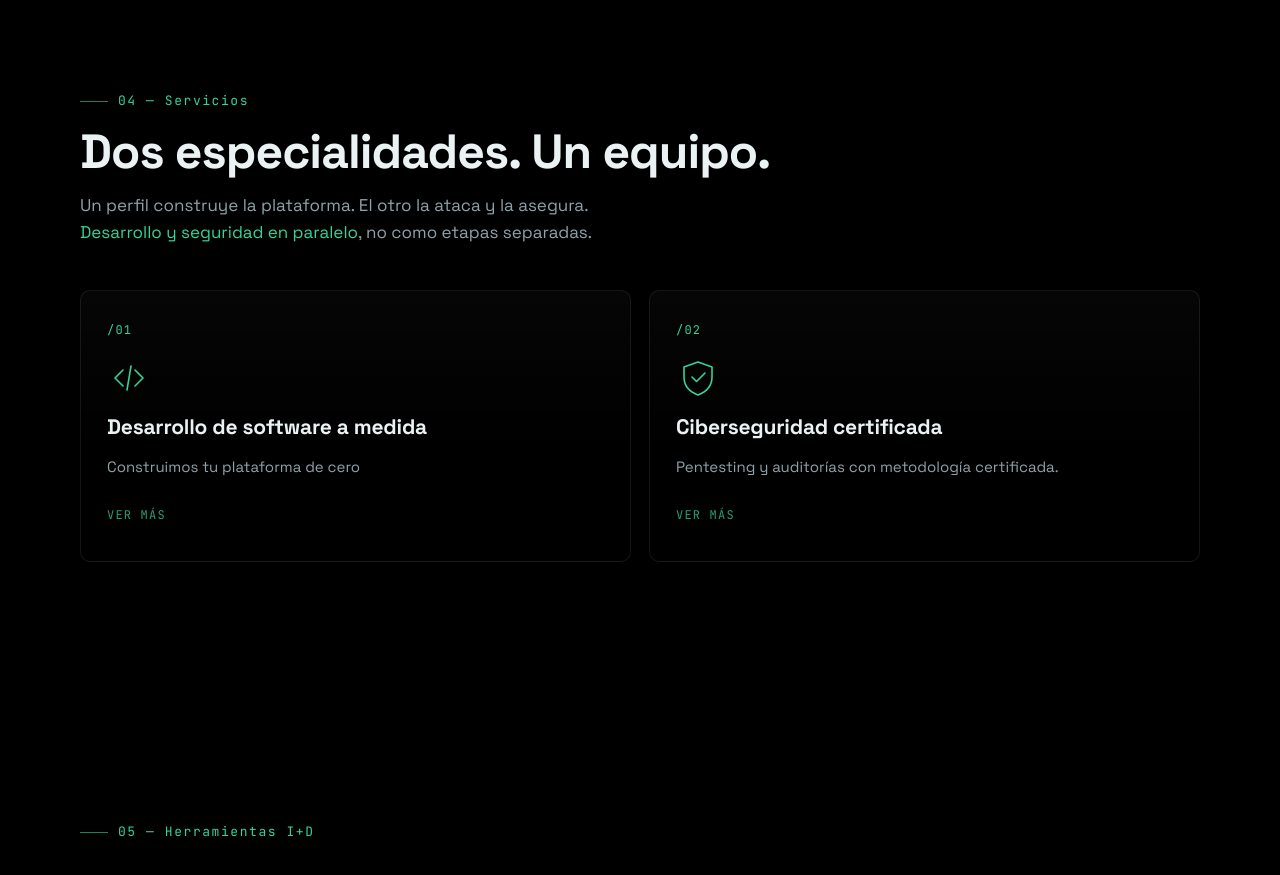
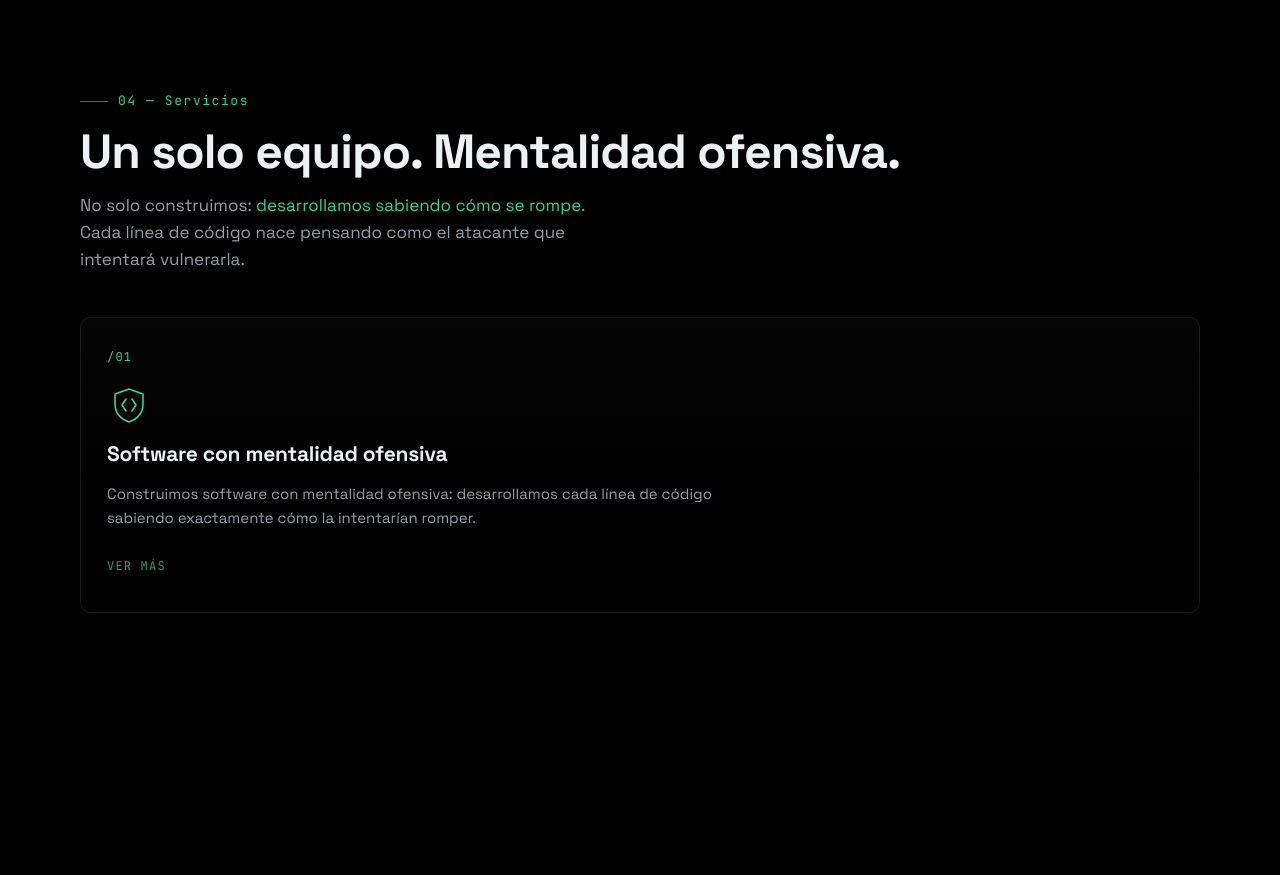
Before and after one commit to RawSecSolutions/RawSecLanding, a Next.js app in the folder rawsec-landing/: page / in a window 1280 px wide. Shown: the part 4200-5075 px from the top of the page. Built offline with nearby package versions, Linux system fonts and the light colour scheme.

Commit message:
servicios arreglo

```diff
--- a/rawsec-landing/app/globals.css
+++ b/rawsec-landing/app/globals.css
@@ -222,6 +222,12 @@ body.motion-min .strip-track { animation: none; }
 /* ============ services grid ============ */
 .svc-grid { display: grid; gap: 18px; }
 @media (min-width: 760px) { .svc-grid { grid-template-columns: repeat(2, 1fr); } }
+.svc-grid--single { grid-template-columns: 1fr; }
+@media (min-width: 760px) { .svc-grid--single { grid-template-columns: 1fr; } }
+.svc--single { padding: 40px 40px; }
+.svc--single h3 { font-size: 24px; }
+.svc--single > p { font-size: 16px; max-width: 68ch; }
+.svc--single .contenido-desplegable ul { margin-top: 18px; }
 
 .svc {
   border: 1px solid var(--line); border-radius: 10px; padding: 30px 26px;
--- a/rawsec-landing/src/components/Services.tsx
+++ b/rawsec-landing/src/components/Services.tsx
@@ -5,57 +5,44 @@ import { SectionHead } from '@/components/SectionHead'
 import { Reveal } from '@/components/ui/Reveal'
 import { ExpandToggle } from '@/components/ui/ExpandToggle'
 
-const ICONS: Record<string, ReactNode> = {
-  code: (
+const ICON_OFFENSIVE: ReactNode = (
   <svg viewBox="0 0 44 44" fill="none" stroke="currentColor" strokeWidth="1.6" strokeLinecap="round" strokeLinejoin="round" className="icon">
-      <path d="M16 14 L8 22 L16 30" /><path d="M28 14 L36 22 L28 30" /><path d="M24 10 L20 34" />
+    <path d="M22 6 L36 11 V21 C36 30 30 36 22 39 C14 36 8 30 8 21 V11 Z" />
+    <path d="M19 16 L15 22 L19 28" /><path d="M25 16 L29 22 L25 28" />
   </svg>
-  ),
-  shield: (
-    <svg viewBox="0 0 44 44" fill="none" stroke="currentColor" strokeWidth="1.6" strokeLinecap="round" strokeLinejoin="round" className="icon">
-      <path d="M22 6 L36 11 V21 C36 30 30 36 22 39 C14 36 8 30 8 21 V11 Z" /><path d="M16 21 L20.5 25.5 L29 17" />
-    </svg>
-  ),
+)
+
+const SERVICE = {
+  title: 'Software con mentalidad ofensiva',
+  desc1: 'Construimos software con mentalidad ofensiva: desarrollamos cada línea de código sabiendo exactamente cómo la intentarían romper.',
+  desc2: 'Desarrollo y seguridad no son etapas separadas. Diseñamos, escribimos y desplegamos pensando como el atacante que intentará vulnerarlo, para entregar plataformas que ya nacen preparadas para resistir.',
+  li: [
+    'Plataformas web, SaaS, LMS y e-commerce',
+    'Integraciones, IA y automatización',
+    'Pentesting web, API e infraestructura',
+    'Auditorías cloud (AWS), hardening y cumplimiento',
+  ],
 }
-
-const SERVICES = [
-  {
-    icon: 'code',
-    title: 'Desarrollo de software a medida',
-    desc1: 'Construimos tu plataforma de cero',
-    desc2: 'Apps web / móvil, Sistemas de gestión de aprendizaje, e-commerce, portafolios, integraciones con APIs externas, dashboards y analítica de datos. Desde el diseño hasta el despliegue en producción.',
-    li: ['Plataformas web y SaaS', 'LMS, e-commerce y pasarelas de pago', 'Integraciones, IA y automatización'],
-  },
-  {
-    icon: 'shield',
-    title: 'Ciberseguridad certificada',
-    desc1: 'Pentesting y auditorías con metodología certificada.',
-    desc2: 'Encontramos las vulnerabilidades antes que un atacante y entregamos el reporte para cerrarlas.',
-    li: ['Pentesting web, API e infraestructura', 'Auditorías de red y cloud (AWS)', 'Hardening y cumplimiento normativo'],
-  },
-]
 
 export function Services() {
   return (
     <section className="block" id="servicios" data-screen-label="Servicios">
       <div className="container">
-        <SectionHead label="04 — Servicios" title="Dos especialidades. Un equipo."
-          sub={<>Un perfil construye la plataforma. El otro la ataca y la asegura. <span style={{ color: 'var(--accent)' }}>Desarrollo y seguridad en paralelo</span>, no como etapas separadas.</>} />
-        <div className="svc-grid">
-          {SERVICES.map((it, i) => (
-            <Reveal key={it.title} as="article" className="svc" delay={i * 120}>
-              <span className="idx">/0{i + 1}</span>
-              {ICONS[it.icon]}
-              <h3>{it.title}</h3>
-              <p>{it.desc1}</p>
+        <SectionHead label="04 — Servicios" title="Un solo equipo. Mentalidad ofensiva."
+          sub={<>No solo construimos: <span style={{ color: 'var(--accent)' }}>desarrollamos sabiendo cómo se rompe</span>. Cada línea de código nace pensando como el atacante que intentará vulnerarla.</>} />
+        <div className="svc-grid svc-grid--single">
+          <Reveal as="article" className="svc svc--single">
+            <span className="idx">/01</span>
+            {ICON_OFFENSIVE}
+            <h3>{SERVICE.title}</h3>
+            <p>{SERVICE.desc1}</p>
             <ExpandToggle>
               <div className="contenido-desplegable">
-                  <p>{it.desc2}</p>
-                  <ul>{it.li.map(l => <li key={l}>{l}</li>)}</ul>
+                <p>{SERVICE.desc2}</p>
+                <ul>{SERVICE.li.map(l => <li key={l}>{l}</li>)}</ul>
               </div>
             </ExpandToggle>
           </Reveal>
-          ))}
         </div>
       </div>
     </section>
```
Lines whose indentation alone changed are shown as unchanged.
